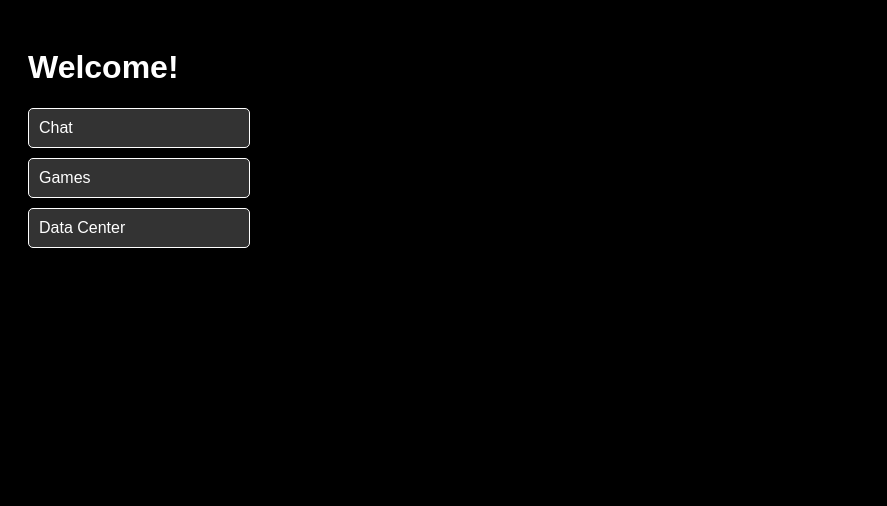
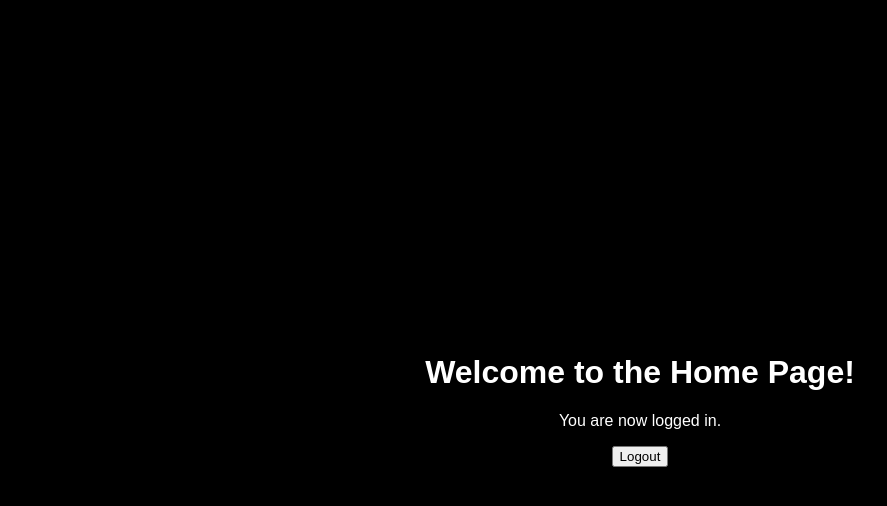
Before and after one commit to Scort231/scort231.github.io, a plain HTML site: page home.html in a window 1280 px wide. Shown: the whole page, without its empty margins (0-887 px from the left). Drawn offline with Linux system fonts and the light colour scheme; sample sign-in values are in the browser's storage.

Commit message:
Update home.html

```diff
--- a/home.html
+++ b/home.html
@@ -3,45 +3,42 @@
 <head>
     <meta charset="UTF-8">
     <meta name="viewport" content="width=device-width, initial-scale=1.0">
-    <title>Home</title>
+    <title>Home Page</title>
     <style>
         body {
             font-family: Arial, sans-serif;
-            background-color: #000; /* Black background */
-            color: #fff; /* White text */
-            padding: 20px;
-        }
-        a {
-            display: block;
-            margin: 10px 0;
-            padding: 10px;
-            background-color: #333; /* Dark grey background */
-            color: #fff; /* White text */
-            text-decoration: none;
-            border-radius: 5px;
-            width: 200px;
-            border: 1px solid #fff; /* White border */
-        }
-        a:hover {
-            background-color: #555; /* Slightly lighter grey on hover */
+            background-color: #000;
+            color: #fff;
+            display: flex;
+            justify-content: center;
+            align-items: center;
+            height: 100vh;
+            margin: 0;
+            text-align: center;
         }
     </style>
 </head>
 <body>
-    <h1>Welcome!</h1>
-    <a href="chat.html">Chat</a>
-    <a href="games.html">Games</a>
-    <a href="#" onclick="goToDataCenter()">Data Center</a>
+
+    <div>
+        <h1>Welcome to the Home Page!</h1>
+        <p>You are now logged in.</p>
+        <button onclick="logout()">Logout</button>
+    </div>
 
     <script>
-        function goToDataCenter() {
-            const password = prompt("Enter the Data Center password:");
-            if (password === "tacocat") {
-                window.location.href = 'data_center.html';
-            } else {
-                alert("Incorrect password.");
-            }
+        // Check if the user is logged in
+        if (!localStorage.getItem('isLoggedIn')) {
+            // Redirect to login page if not logged in
+            window.location.href = 'index.html'; // Change to your login page URL
+        }
+
+        // Logout function
+        function logout() {
+            localStorage.removeItem('isLoggedIn');
+            window.location.href = 'index.html'; // Change to your login page URL
         }
     </script>
+
 </body>
 </html>
```
